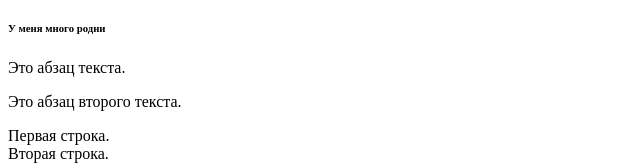
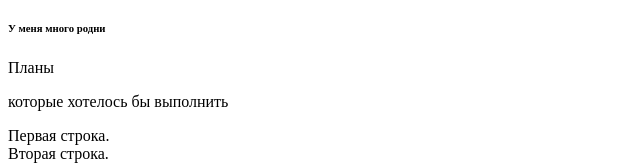
Before and after one commit to Zhanatbo/MyFile, a plain HTML site: page index.html in a window 1280 px wide. Shown: the part 229-394 px from the top of the page, without its empty margins (0-640 px from the left). Drawn offline with Linux system fonts and the light colour scheme.

Commit message:
added some text2

```diff
--- a/index.html
+++ b/index.html
@@ -15,9 +15,9 @@
 <h6>У меня много родни</h6>
 
 
-<p>Это абзац текста.</p>
+<p>Планы</p>
 
-<p>Это абзац второго текста.</p>
+<p>которые хотелось бы выполнить</p>
 <p>Первая строка.<br>Вторая строка.</p>
 <p>Это <b>полужирный</b> текст.</p>
 <p>Это <i>курсивный</i> текст.</p>
```
